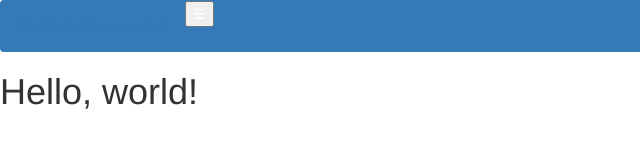
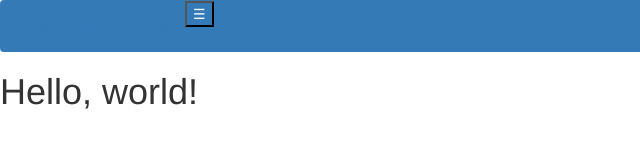
Before and after one commit to camaury/init_boot4, a plain HTML site: page index.html in a window 1280 px wide. Shown: the full height of the page, 0-640 px from the left. Drawn offline with nearby package versions, Linux system fonts and the light colour scheme.

Commit message:
trigram blanc index.html

```diff
--- a/index.html
+++ b/index.html
@@ -12,7 +12,7 @@
   <body>
     <nav class="navbar navbar-full navbar-dark bg-primary">
       <div class="navbar-header">
-        <button class="navbar-toggler hidden-sm-up" type="button" data-toggle="collapse" data-target="#Menu" aria-controls="Menu" aria-expanded="false" aria-label="Toggle navigation">
+        <button class="navbar-toggler hidden-sm-up bg-primary" type="button" data-toggle="collapse" data-target="#Menu" aria-controls="Menu" aria-expanded="false" aria-label="Toggle navigation">
           &#9776;
         </button>
         <a class="navbar-brand" href="#">Responsive navbar</a>
```
